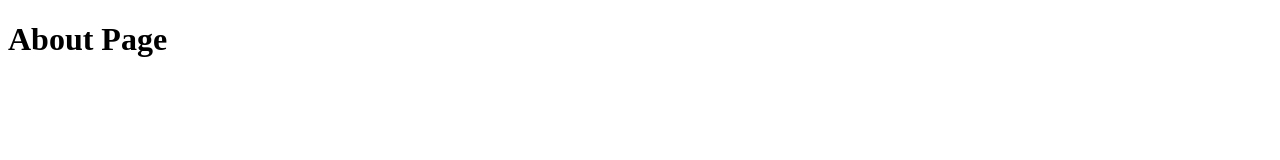
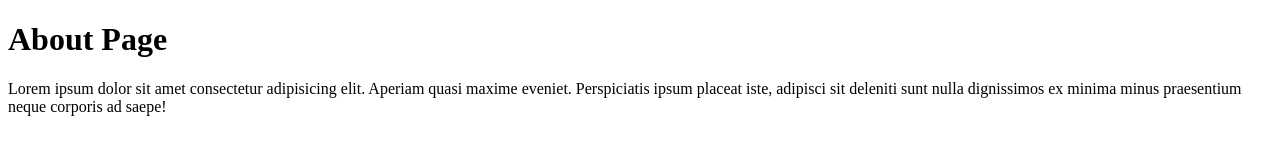
Before and after one commit to Yasir2309A/mini-project, a plain HTML site: page about.html in a window 1280 px wide. Drawn offline with Linux system fonts and the light colour scheme.

Commit message:
'dobarachange'

```diff
--- a/about.html
+++ b/about.html
@@ -7,5 +7,8 @@
 </head>
 <body>
     <h1>About Page</h1>
+    <p>
+    Lorem ipsum dolor sit amet consectetur adipisicing elit. Aperiam quasi maxime eveniet. Perspiciatis ipsum placeat iste, adipisci sit deleniti sunt nulla dignissimos ex minima minus praesentium neque corporis ad saepe!
+    </p>
 </body>
 </html>
```
Also changed, not shown: 1 other file.
